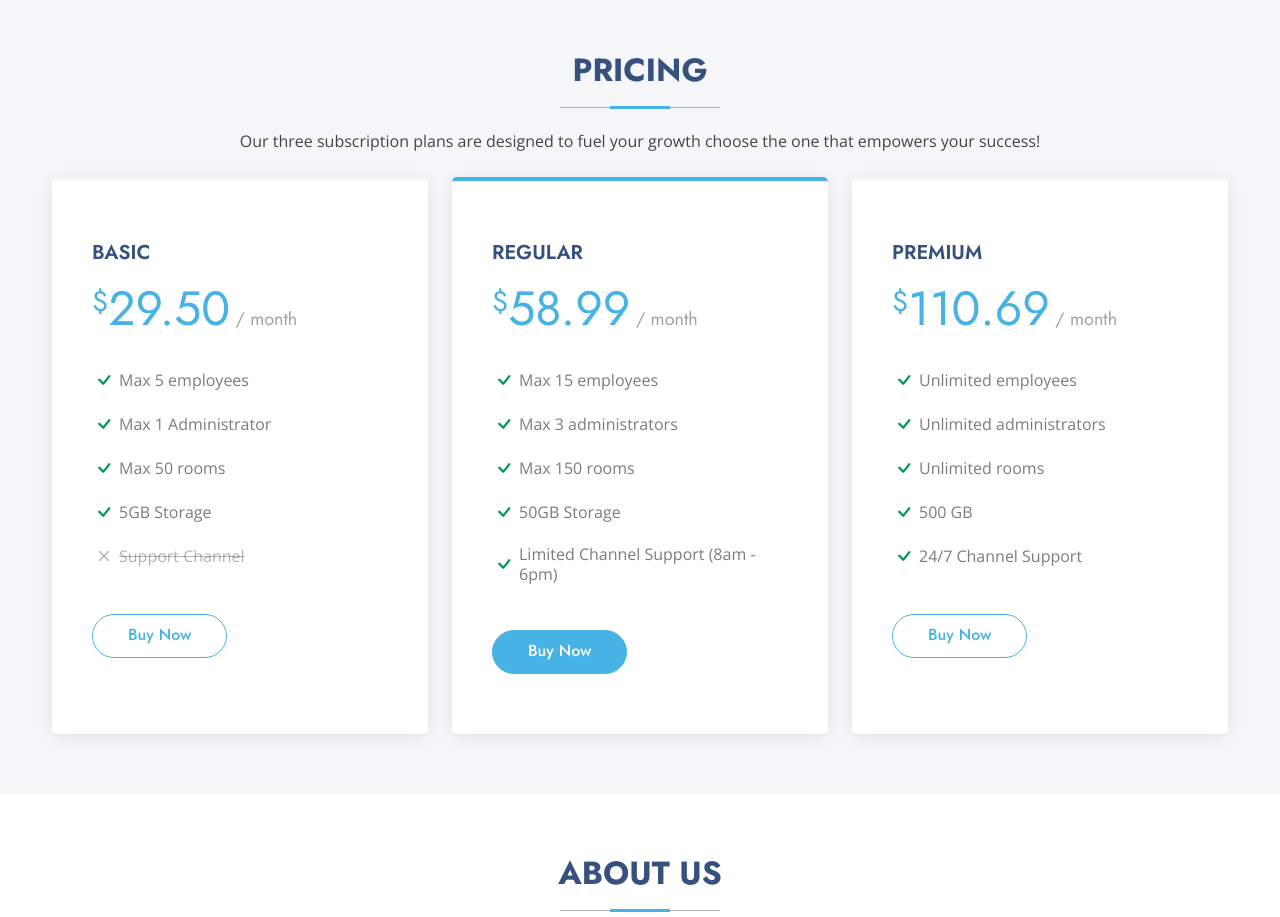
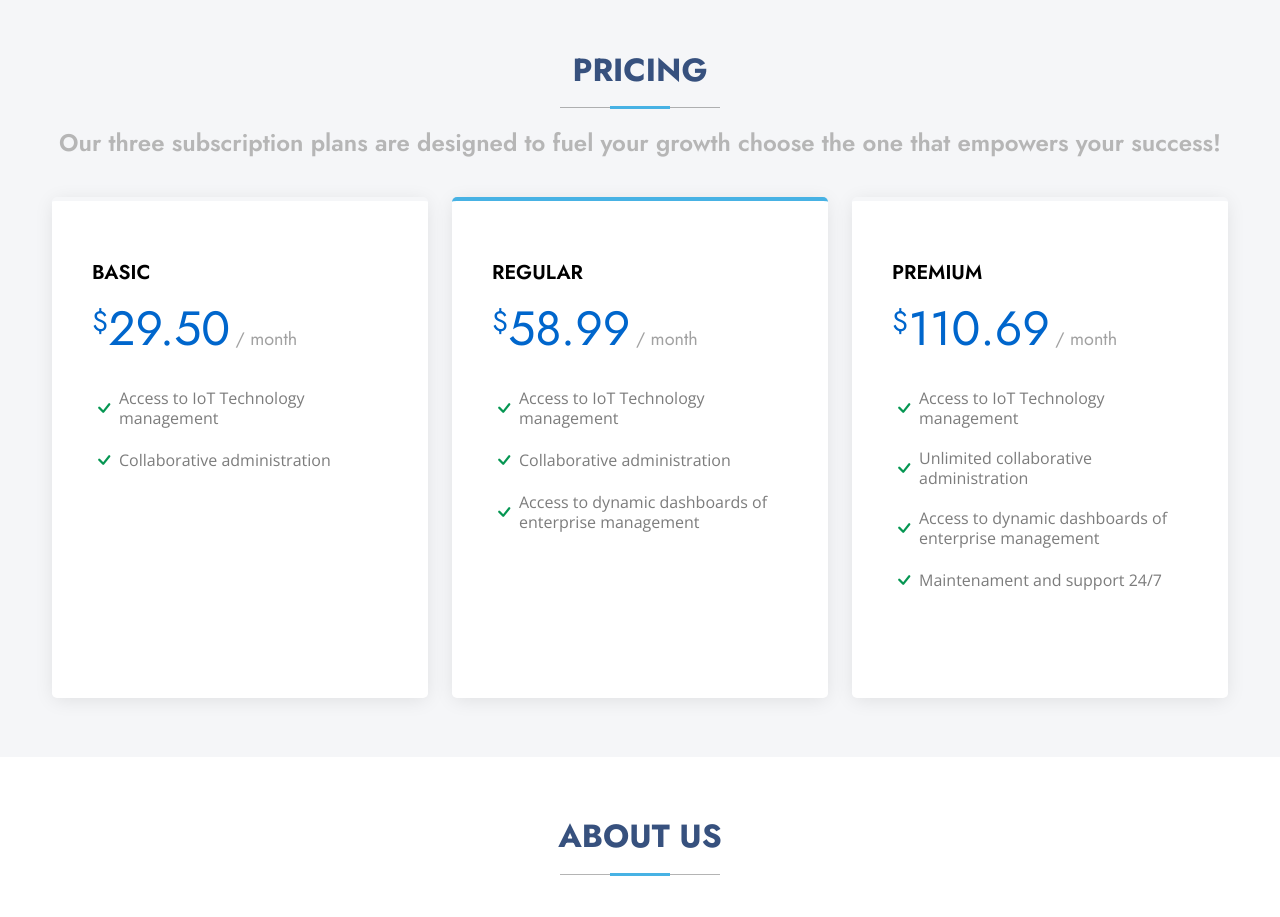
Before and after one commit to Los-Angelitos/landing-page, a plain HTML site: page index.html in a window 1280 px wide. Shown: the part 2000-2917 px from the top of the page. Drawn offline with nearby package versions, Linux system fonts and the light colour scheme.

Commit message:
feat: Added first draft of section

```diff
--- a/index.html
+++ b/index.html
@@ -287,7 +287,7 @@
       <!-- Section Title -->
       <div class="container section-title" data-aos="fade-up">
         <h2>Pricing</h2>
-        <p>Our three subscription plans are designed to fuel your growth choose the one that empowers your success!</p>
+        <h3 style="font-size: 1.5rem; color: #B6B6B6">Our three subscription plans are designed to fuel your growth choose the one that empowers your success!</h3>
       </div><!-- End Section Title -->
 
       <div class="container">
@@ -296,46 +296,37 @@
 
           <div class="col-lg-4" data-aos="zoom-in" data-aos-delay="100">
             <div class="pricing-item">
-              <h3>BASIC </h3>
-              <h4><sup>$</sup>29.50<span> / month</span></h4>
+              <h3 style="color:black">BASIC </h3>
+              <h4 style="color: #0066CC"><sup>$</sup>29.50<span> / month</span></h4>
               <ul>
-                <li><i class="bi bi-check"></i> <span>Max 5 employees</span></li>
-                <li><i class="bi bi-check"></i> <span>Max 1 Administrator</span></li>
-                <li><i class="bi bi-check"></i> <span>Max 50 rooms</span></li>
-                <li><i class="bi bi-check"></i> <span>5GB Storage</span></li>
-                <li class="na"><i class="bi bi-x"></i> <span>Support Channel</span></li>
+                <li><i class="bi bi-check"></i> <span>Access to IoT Technology management</span></li>
+                <li><i class="bi bi-check"></i> <span>Collaborative administration</span></li>
               </ul>
-              <a href="#" class="buy-btn">Buy Now</a>
             </div>
           </div><!-- End Pricing Item -->
 
           <div class="col-lg-4" data-aos="zoom-in" data-aos-delay="200">
             <div class="pricing-item featured">
-              <h3>REGULAR</h3>
-              <h4><sup>$</sup>58.99<span> / month</span></h4>
+              <h3 style="color:black">REGULAR</h3>
+              <h4 style="color: #0066CC"><sup>$</sup>58.99<span> / month</span></h4>
               <ul>
-                <li><i class="bi bi-check"></i> <span>Max 15 employees</span></li>
-                <li><i class="bi bi-check"></i> <span>Max 3 administrators</span></li>
-                <li><i class="bi bi-check"></i> <span>Max 150 rooms</span></li>
-                <li><i class="bi bi-check"></i> <span>50GB Storage</span></li>
-                <li><i class="bi bi-check"></i> <span>Limited Channel Support (8am - 6pm)</span></li>
+                <li><i class="bi bi-check"></i> <span>Access to IoT Technology management</span></li>
+                <li><i class="bi bi-check"></i> <span>Collaborative administration</span></li>
+                <li><i class="bi bi-check"></i> <span>Access to dynamic dashboards of enterprise management</span></li>
               </ul>
-              <a href="#" class="buy-btn">Buy Now</a>
             </div>
           </div><!-- End Pricing Item -->
 
           <div class="col-lg-4" data-aos="zoom-in" data-aos-delay="300">
             <div class="pricing-item">
-              <h3>PREMIUM</h3>
-              <h4><sup>$</sup>110.69<span> / month</span></h4>
+              <h3 style="color:black !important">PREMIUM</h3>
+              <h4 style="color: #0066CC"><sup>$</sup>110.69<span> / month</span></h4>
               <ul>
-                <li><i class="bi bi-check"></i> <span>Unlimited employees</span></li>
-                <li><i class="bi bi-check"></i> <span>Unlimited administrators</span></li>
-                <li><i class="bi bi-check"></i> <span>Unlimited rooms</span></li>
-                <li><i class="bi bi-check"></i> <span>500 GB </span></li>
-                <li><i class="bi bi-check"></i> <span>24/7 Channel Support</span></li>
+                <li><i class="bi bi-check"></i> <span>Access to IoT Technology management</span></li>
+                <li><i class="bi bi-check"></i> <span>Unlimited collaborative administration</span></li>
+                <li><i class="bi bi-check"></i> <span>Access to dynamic dashboards of enterprise management</span></li>
+                <li><i class="bi bi-check"></i> <span>Maintenament and support 24/7</span></li>
               </ul>
-              <a href="#" class="buy-btn">Buy Now</a>
             </div>
           </div><!-- End Pricing Item -->
 
```
